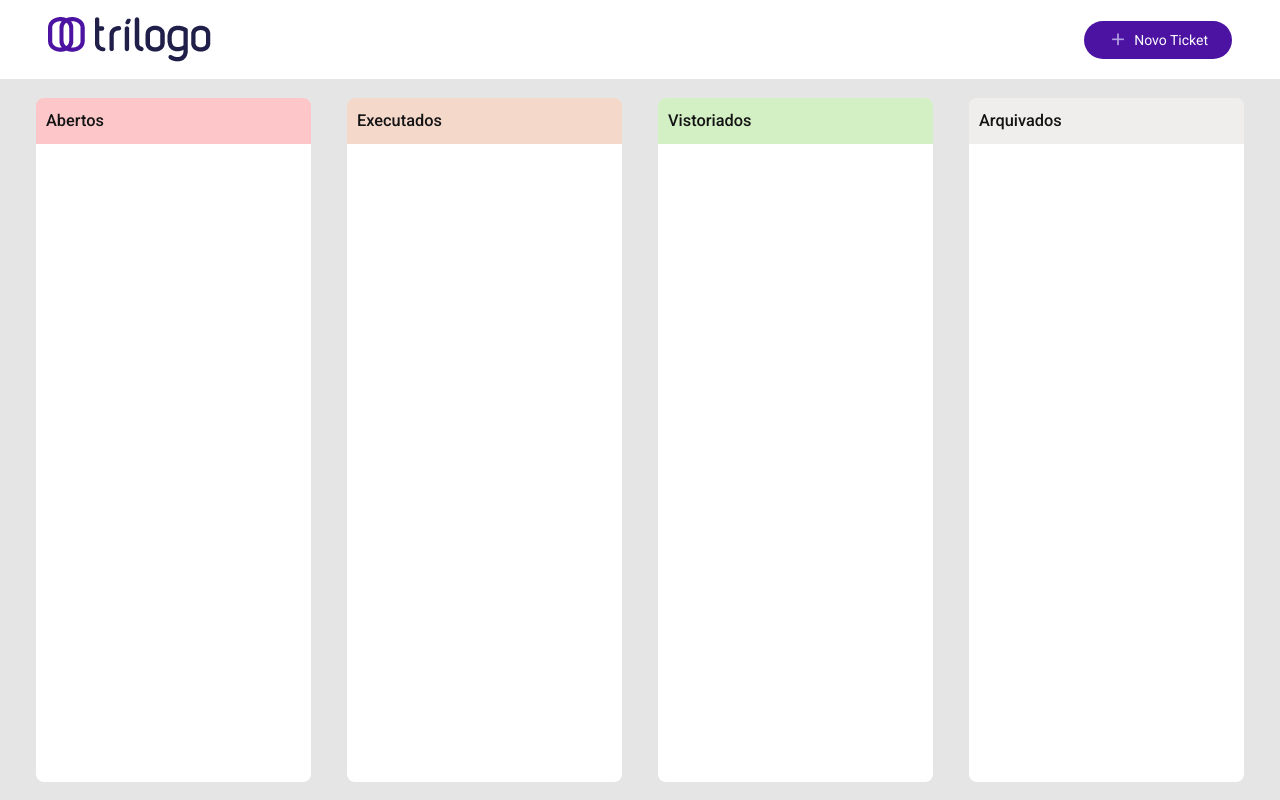
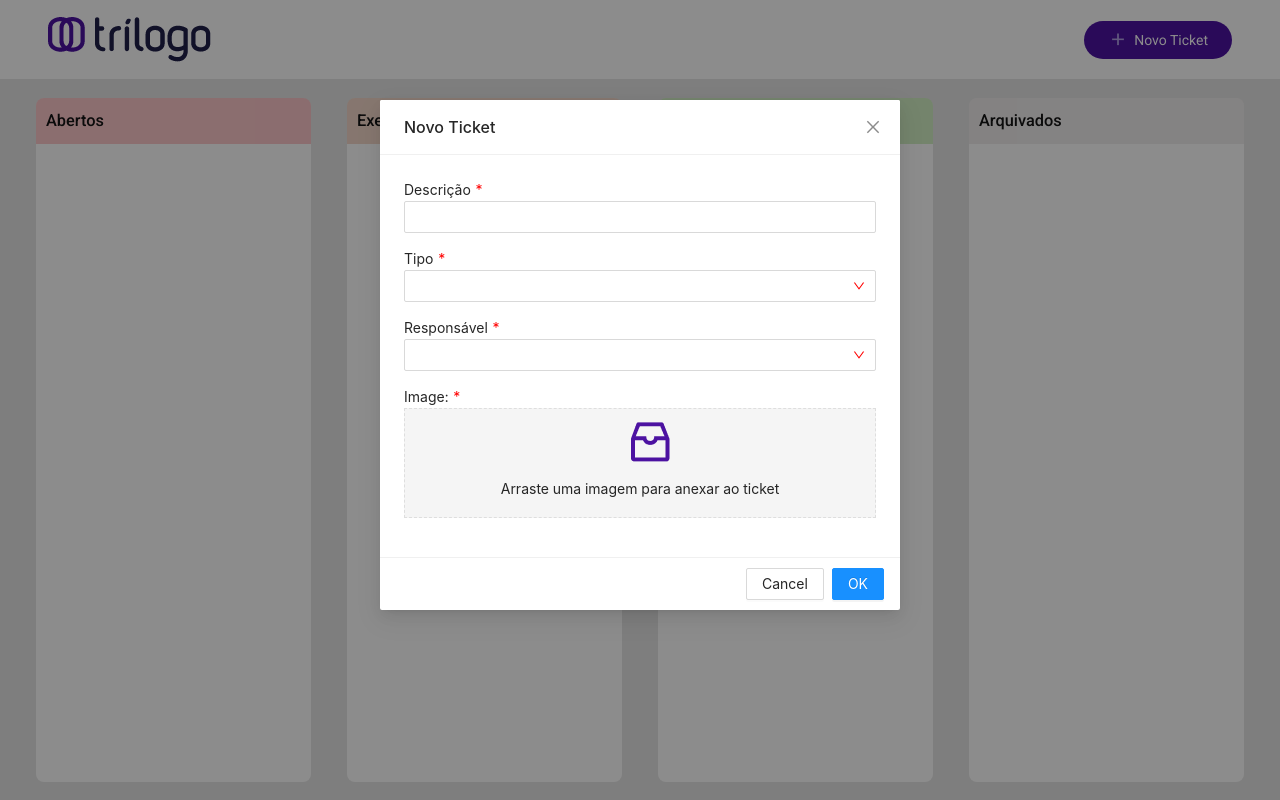
Before and after one commit to JeanJunior18/trilogo-frontend-test, a React (Create React App) app: page / in a window 1280 px wide. Built offline with nearby package versions, Linux system fonts and the light colour scheme.

Commit message:
Image upload

```diff
--- a/package.json
+++ b/package.json
@@ -11,6 +11,7 @@
     "react-dnd": "^11.1.3",
     "react-dnd-html5-backend": "^11.1.3",
     "react-dom": "^16.13.1",
+    "react-dropzone": "^11.2.0",
     "react-redux": "^7.2.1",
     "react-scripts": "3.4.3",
     "redux": "^4.0.5"
--- a/src/components/Card/index.jsx
+++ b/src/components/Card/index.jsx
@@ -41,6 +41,13 @@ function Card(props) {
 
   return (
       <article className="card" ref={dragRef}>
+
+          {props.imageURL && (
+            <div className="image">
+              <img src={props.imageURL} alt="Imagem Anexada"/>
+            </div>
+          )}
+
           <span className="type">
             {props.type}
           </span>
--- a/src/components/Card/styles.css
+++ b/src/components/Card/styles.css
@@ -20,6 +20,13 @@
     opacity: 0.8;
 }
 
+.card .image {
+    margin-bottom: 20px;
+}
+.card .image img {
+    max-width: 100%;
+}
+
 .card .type{
     border-radius: 10px;
     background-color: var(--color-purple-6);
@@ -34,7 +41,7 @@
 }
 
 .card .title {
-    margin-top: 25px;
+    margin-top: 10px;
     display: flex;
     flex-direction: column;
 
@@ -57,6 +64,8 @@
 .card .incharge {
     display: flex;
     justify-content: space-between;
+    align-items: center;
+    margin-top: 5px;
 
     letter-spacing: 0.5px;
     line-height: 16px;
--- a/src/components/Column/index.jsx
+++ b/src/components/Column/index.jsx
@@ -41,6 +41,7 @@ function Column({status}) {
               type={card.type}
               title={card.title}
               inCharge={card.inCharge}
+              imageURL={card.imageURL}
               status={status}
             />
             ))}
--- /dev/null
+++ b/src/components/Dropzone/index.jsx
@@ -0,0 +1,44 @@
+import React, { useCallback, useState } from 'react';
+import { useDropzone } from 'react-dropzone';
+import fileIcon from '../../assets/icons/vector3.png'
+
+import './styles.css'
+
+function Dropzone({ setIMG }) {
+
+    const [fileSentURL, setFileSentURL] = useState('');
+
+    const onDrop = useCallback(acceptedFiles => {
+        const file = acceptedFiles[0];
+        const fileURL = URL.createObjectURL(file);
+        setFileSentURL(fileURL)
+        setIMG(fileURL)
+    },[setIMG])
+
+    const { getInputProps, getRootProps} = useDropzone({
+        onDrop,
+        accept: 'image/*',
+    })
+
+  return (
+      <div id="dropzone" className="dropzone" {...getRootProps()}>
+        <input {...getInputProps()} accept='image/*' />
+
+        {fileSentURL ? (
+            <div className="icon">
+                <img src={fileSentURL} alt="Imagem Anexada"/>
+            </div>
+        ):(
+            <>
+                <div className="icon">
+                    <img src={fileIcon} alt="Drop"/>
+                </div>
+                <p>Arraste uma imagem para anexar ao ticket</p>
+            </>
+        )}
+
+      </div>
+  );
+}
+
+export default Dropzone;
--- /dev/null
+++ b/src/components/Dropzone/styles.css
@@ -0,0 +1,17 @@
+.dropzone {
+    height: 110px;
+    background-color: rgba(0, 0, 0, 0.04);
+    border: 1px dashed rgba(0, 0, 0, 0.09);
+
+    display: flex;
+    flex-direction: column;
+    justify-content: space-around;
+
+    text-align: center;
+}
+
+.dropzone .icon {
+    display: grid;
+    place-items: center;
+    margin: 10px;
+}
--- a/src/components/Modal/CreateTicket.jsx
+++ b/src/components/Modal/CreateTicket.jsx
@@ -3,6 +3,7 @@ import { Input, Modal, Select } from 'antd';
 import { Option } from 'antd/lib/mentions';
 import { useDispatch, useSelector } from 'react-redux';
 import { users, types } from '../../config/page';
+import Dropzone from '../Dropzone';
 
 import './styles.css'
 
@@ -14,6 +15,7 @@ function ModalComponent() {
   const [description, setDescription] = useState('');
   const [type, setType] = useState(null);
   const [user, setUser] = useState(null);
+  const [imageURL, setImageURL] = useState(null)
   const [error, setError] = useState(false)
 
   function closeModal(){
@@ -27,7 +29,7 @@ function ModalComponent() {
     e.preventDefault();
     console.log(description, type, user)
     if(description && user && type){
-      dispatch({type: 'ADD_CARD', card: {user, type, description}})
+      dispatch({type: 'ADD_CARD', card: {user, type, description, imageURL}})
       dispatch({type: 'OPEN_MODAL_CREATE'})
       setUser(null)
       setDescription(null)
@@ -75,6 +77,12 @@ function ModalComponent() {
             ))}
         </Select>
       </fieldset>
+
+      <fieldset>
+        <label htmlFor="dropzone">Image: </label>
+        <Dropzone setIMG={setImageURL} />
+      </fieldset>
+
       {error && <span>Preencha todos os campos</span>}
     </form>
   </Modal>
--- a/src/store/cards.js
+++ b/src/store/cards.js
@@ -9,6 +9,7 @@ function cards(state = JSON.parse(localStorage.getItem("cards")) || [], action)
             title: action.card.description,
             type: action.card.type,
             inCharge: action.card.user,
+            imageURL: action.card.imageURL,
             status: 'abertos',
           }
         ];
@@ -21,12 +22,11 @@ function cards(state = JSON.parse(localStorage.getItem("cards")) || [], action)
           card
         )
       case 'UPDATE_CARD':
-        const {description, user, type} = action.data
         return state.map(card => (card.id === action.data.cardId) ? {
             ...card,
-            title: description,
-            inCharge: user,
-            type: type
+            title: action.data.description,
+            inCharge: action.data.user,
+            type: action.data.type
           } :
           card
         )
--- a/src/store/index.js
+++ b/src/store/index.js
@@ -4,8 +4,6 @@ import cards from './cards';
 import { modalCreate, modalUpdate, modalChange } from './modais';
 
 
-
-
 const reducers = combineReducers({cards, modalCreate, modalUpdate, modalChange});
 const store = createStore(reducers)
 
--- a/src/store/modais.js
+++ b/src/store/modais.js
@@ -1,6 +1,6 @@
 
 
-export function modalCreate(state=false, action){
+export function modalCreate(state=true, action){
     switch(action.type){
       case 'OPEN_MODAL_CREATE':
         return !state;
```
Also changed, not shown: 1 other file (tests, documents, lock files or other folders).
